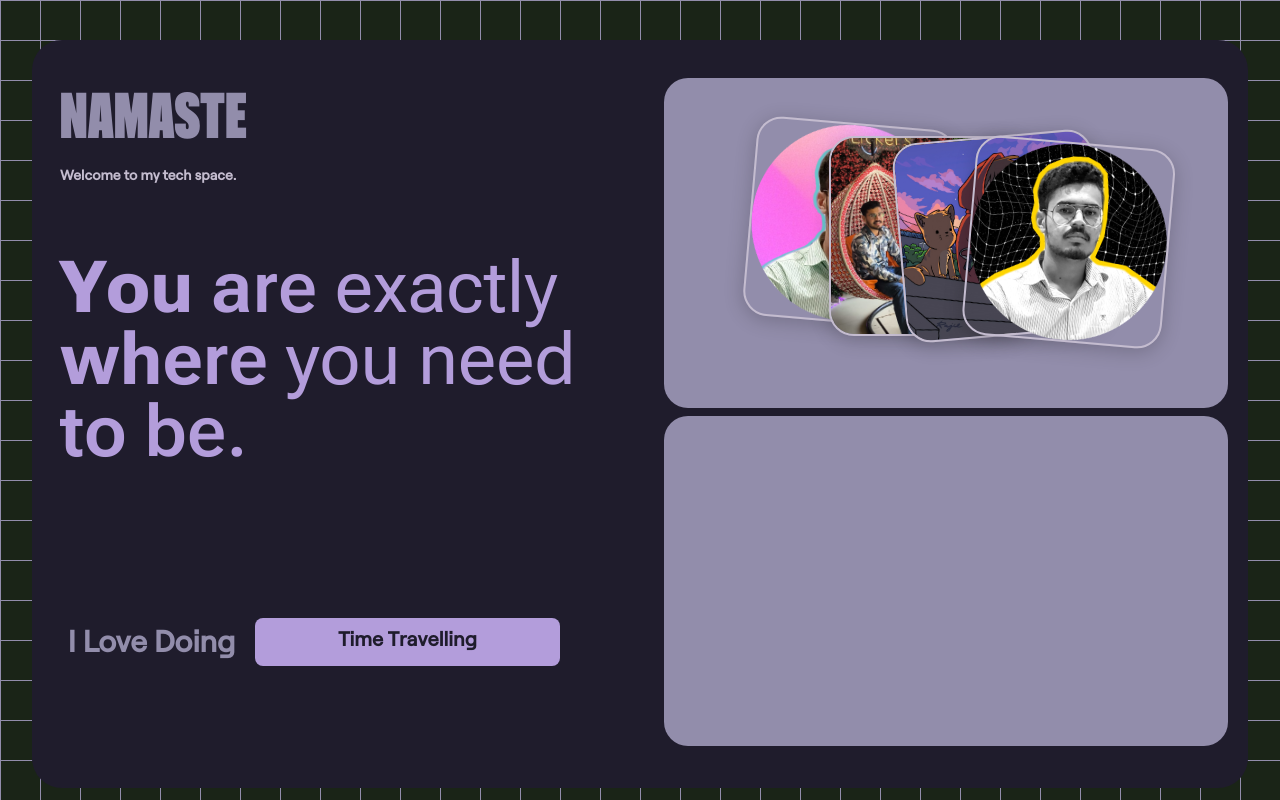
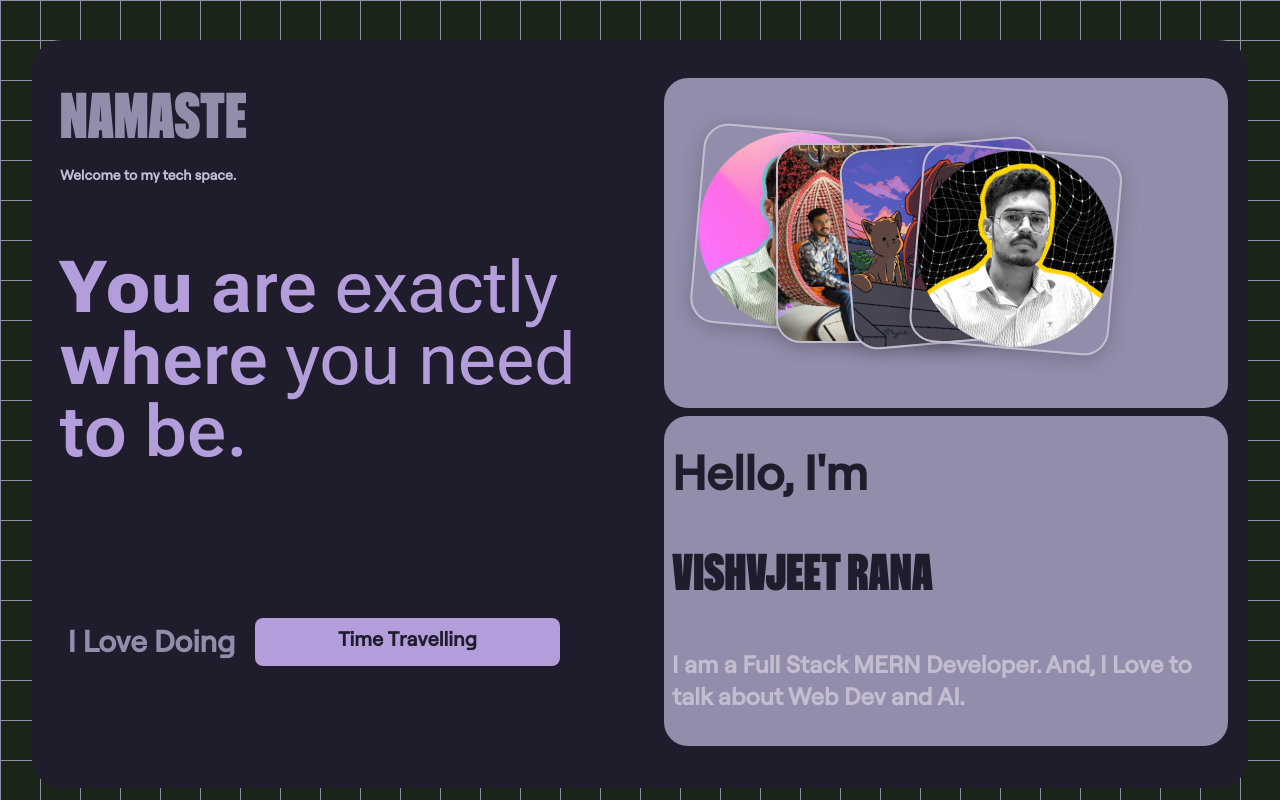
Before and after one commit to Vishvjeet-Rana/Vishvjeet-Dev-Portfolio, a React (Vite) app: page / in a window 1280 px wide. Built offline with nearby package versions, Linux system fonts and the light colour scheme.

Commit message:
right part is fully completed

```diff
--- a/src/components/Hero.jsx
+++ b/src/components/Hero.jsx
@@ -139,12 +139,12 @@ const Hero = () => {
         <div className="h-[95%] w-[98%] overflow-hidden">
           {/* div -- where my images will reside */}
           <div className="h-[48%] m-2 bg-grayish rounded-3xl flex items-center justify-center overflow-hidden">
-            <div className="h-[80%] w-[70%]">
+            <div className="h-[80%] w-[90%] flex items-center justify-center">
               <BounceCards
-                className="custom-bounceCards"
+                className="custom-bounceCards w-full h-full"
                 images={images}
-                containerWidth={500}
-                containerHeight={250}
+                containerWidth={window.innerWidth < 768 ? 300 : 500} // Mobile vs Desktop
+                containerHeight={window.innerWidth < 768 ? 150 : 250}
                 animationDelay={1}
                 animationStagger={0.1}
                 easeType="elastic.out(1, 0.5)"
@@ -155,7 +155,20 @@ const Hero = () => {
           </div>
 
           {/* here is the introduction */}
-          <div className="h-[48%] m-2 bg-grayish rounded-3xl"></div>
+          <div className="h-[48%] m-2 bg-grayish rounded-3xl overflow-hidden flex items-center justify-center">
+            <div className="h-full w-full p-2 rounded-3xl sm:flex sm:flex-col sm:items-start sm:justify-around ">
+              <h2 className="font-robert-medium font-extrabold text-2xl text-steel-gray sm:text-5xl ">
+                Hello, I'm
+              </h2>
+              <p className="font-zentry font-extrabold text-xl text-steel-gray sm:text-5xl">
+                Vishvjeet Rana
+              </p>
+              <p className="font-robert-medium font-semibold text-lg text-smoky sm:text-2xl">
+                I am a Full Stack MERN Developer. And, I Love to talk about Web
+                Dev and AI.
+              </p>
+            </div>
+          </div>
         </div>
       </div>
     </section>
```
